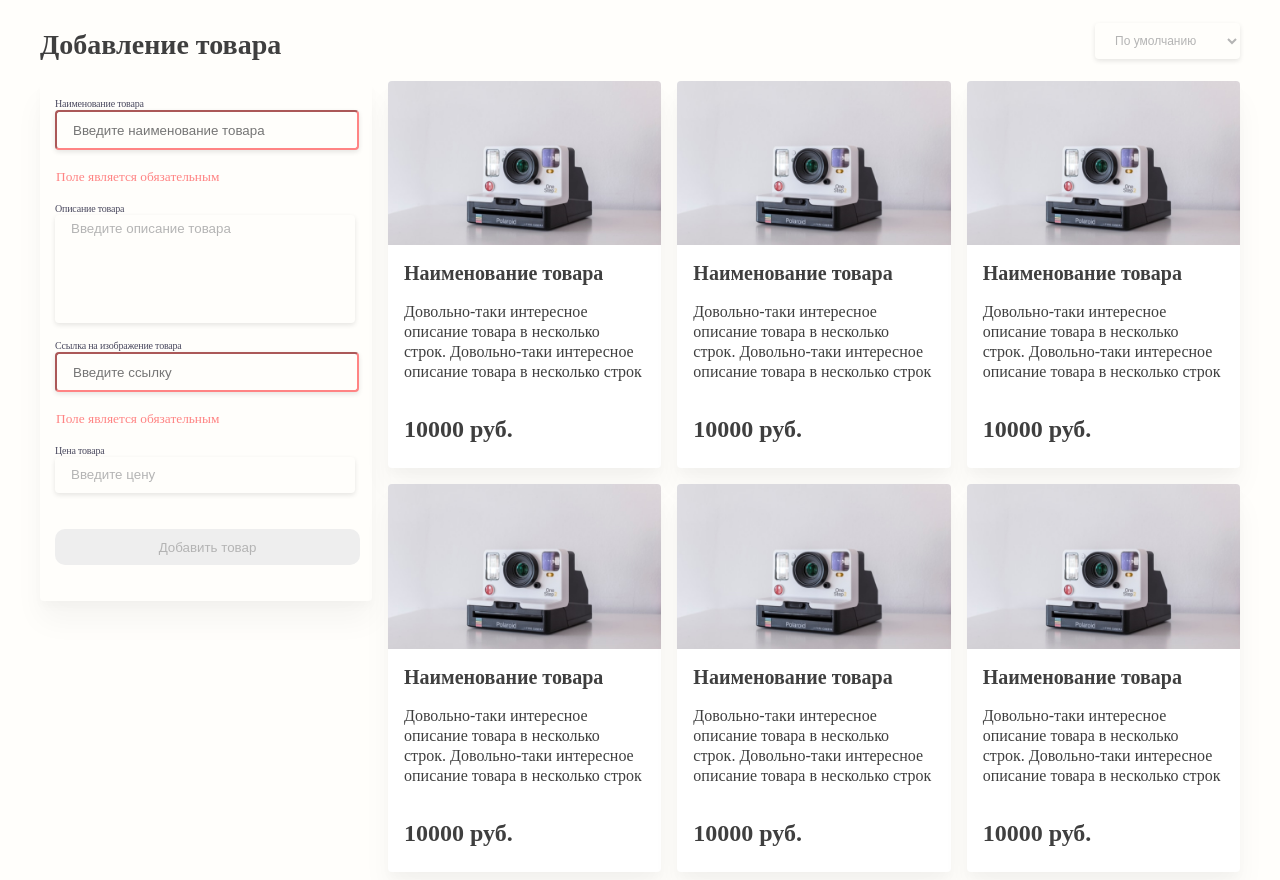
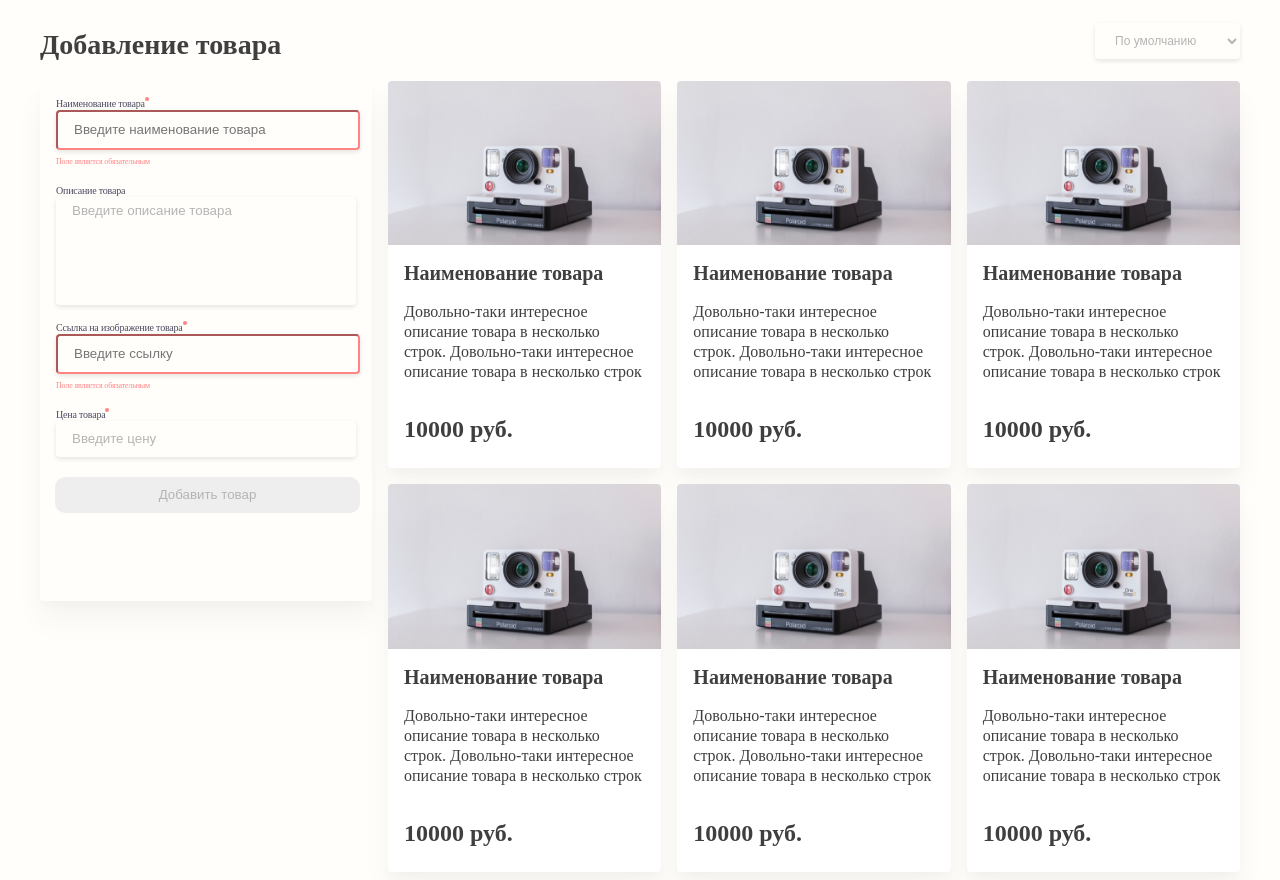
Before and after one commit to vicecitydeluxe/ida, a Vue app: page / in a window 1280 px wide. Built offline with nearby package versions, Linux system fonts and the light colour scheme.

Commit message:
minor styles improvements

```diff
--- a/src/components/Search.vue
+++ b/src/components/Search.vue
@@ -1,44 +1,50 @@
 <template>
   <div :class="[!validMail() || !validName() ? 'search_error' : 'search']">
-    <h5 class="search_title">
-      Наименование товара<input
+    <div class="circle_container">
+      <div class="search_title">Наименование товара</div>
+      <div class="circle"></div>
+    </div>
+    <input
       v-model="productData.productName"
       required
       :class="[validName() ? 'search_input' : 'search_input_error']"
       type="text"
       placeholder="Введите наименование товара"
     />
-    </h5>
-    <span class="circle_container" v-if="!validName()"
-      ><small class="search_error_message"
-        >Поле является обязательным</small
-      >
+    <span class="error_title" v-if="!validName()"
+      ><small class="search_error_message">Поле является обязательным</small>
+    </span>
 
-      </span
-    >
-    <h5 class="search_title">
-      Описание товара<input
+    <div class="circle_container">
+      <div class="search_title">Описание товара</div>
+    </div>
+    <input
       v-model="productData.productDescription"
       class="search_input_wide"
       type="text"
       placeholder="Введите описание товара"
     />
-    </h5>
-    <h5 class="search_title">
-      Ссылка на изображение товара<input
+
+    <div class="circle_container">
+      <div class="search_title">Ссылка на изображение товара</div>
+      <div class="circle"></div>
+    </div>
+    <input
       v-model="productData.productLink"
       :class="[!!validMail() ? 'search_input' : 'search_input_error']"
       type="text"
       placeholder="Введите ссылку"
     />
-    </h5>
     <span v-if="!validMail()"
       ><small class="search_error_message"
         >Поле является обязательным</small
       ></span
     >
-    <h5 class="search_title">
-      Цена товара
+
+    <div class="circle_container">
+      <div class="search_title">Цена товара</div>
+      <div class="circle"></div>
+    </div>
     <input
       @input="productData.productPrice = $event.target.value"
       :value="validPrice(productData.productPrice)"
@@ -46,7 +52,7 @@
       type="text"
       placeholder="Введите цену"
     />
-    </h5>
+
     <button
       :class="[
         !validMail() || !validName() ? 'search__btn' : 'search__btn_active',
@@ -84,6 +90,19 @@ const validMail = () => {
 </script>
 
 <style lang="scss" scoped>
+.circle {
+  width: 4px;
+  height: 4px;
+  background: #ff8484;
+  border-radius: 4px;
+  margin-top: 16px;
+
+  &_container {
+    display: flex;
+    margin-left: 16px;
+  }
+}
+
 .search {
   margin-right: 16px;
   width: 332px;
@@ -105,11 +124,15 @@ const validMail = () => {
     &_message {
       color: #ff8484;
       margin-left: 16px;
+      font-weight: 400;
+      font-size: 8px;
+      /* identical to box height */
+      letter-spacing: -0.02em;
     }
   }
 
   &_title {
-    margin-left: 15px;
+    margin: 16px 0px 0px 0px;
     font-weight: 400;
     font-size: 10px;
     line-height: 13px;
@@ -121,6 +144,7 @@ const validMail = () => {
   }
 
   &_input {
+    margin-left: 16px;
     width: 268px;
     height: 36px;
     padding: 0 16px;
@@ -133,6 +157,7 @@ const validMail = () => {
   }
 
   &_input_error {
+    margin-left: 16px;
     width: 268px;
     height: 36px;
     padding: 0 16px;
@@ -141,6 +166,7 @@ const validMail = () => {
     box-shadow: 0px 2px 5px rgba(0, 0, 0, 0.1);
     border-radius: 4px;
     border-color: #ff8484;
+    outline: none;
   }
 
   &_input::placeholder {
@@ -148,6 +174,7 @@ const validMail = () => {
   }
 
   &_input_wide {
+    margin-left: 16px;
     width: 268px;
     height: 108px;
     padding: 0 16px;
```
Lines whose indentation alone changed are shown as unchanged.
